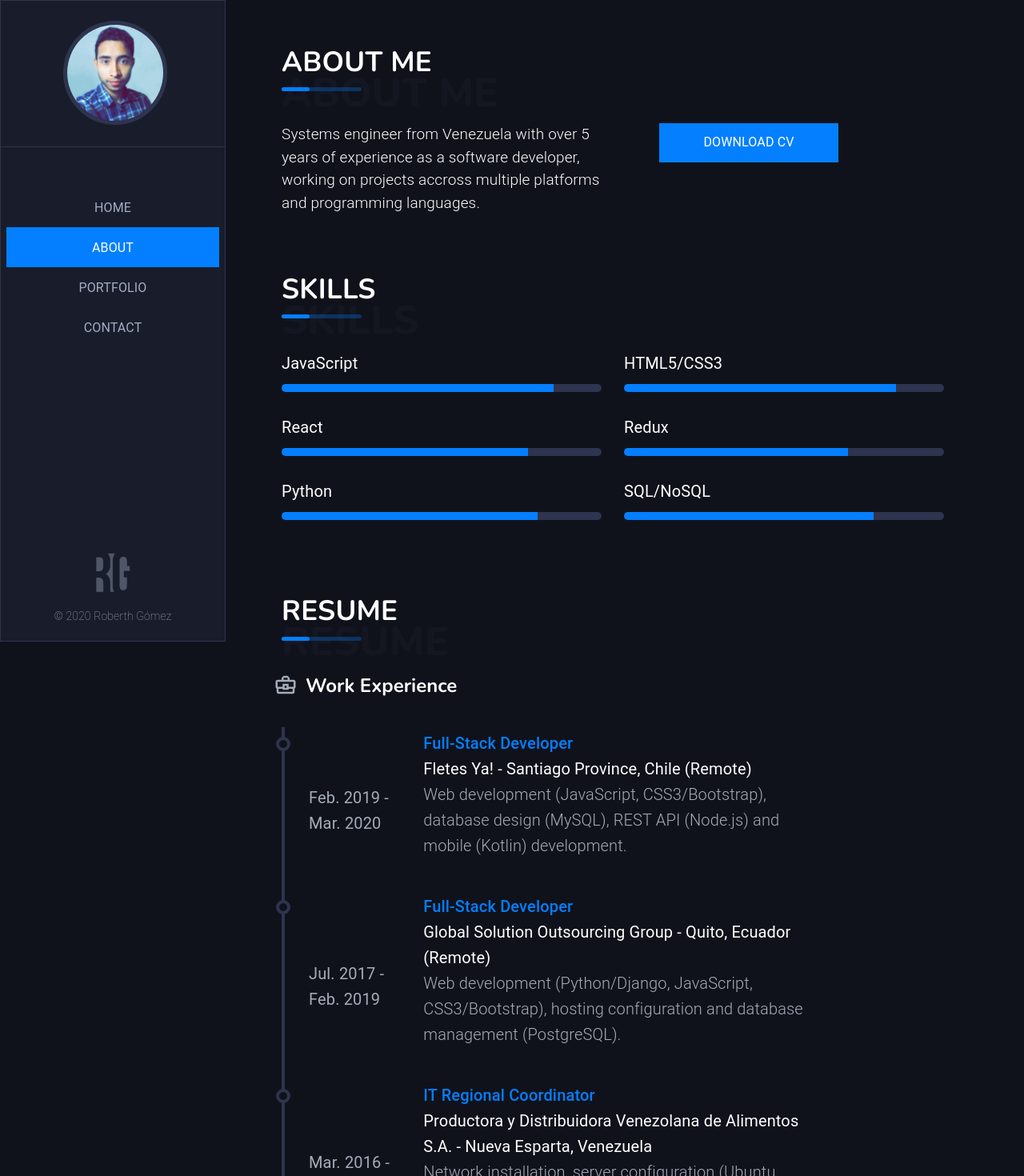
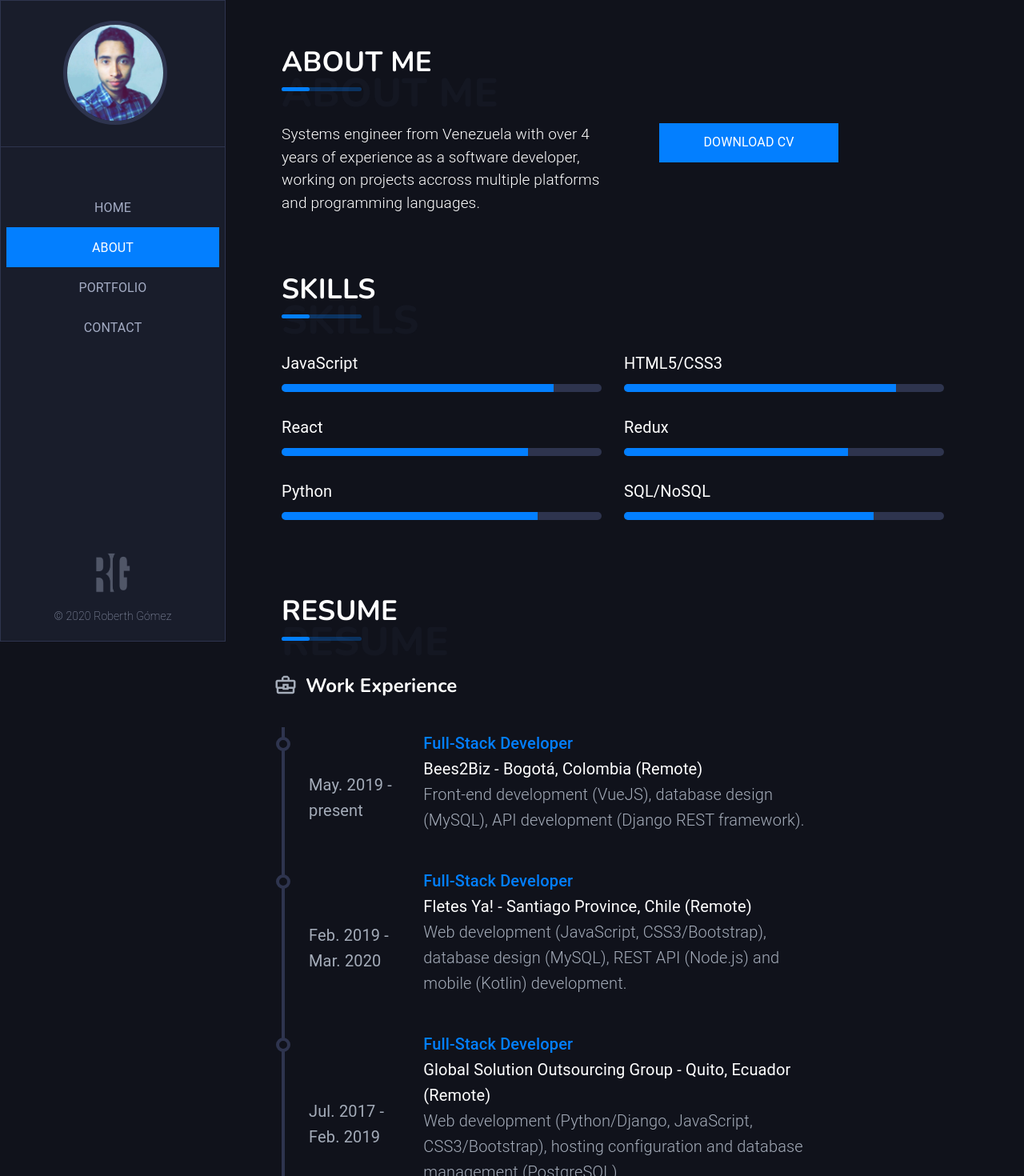
Before and after one commit to roberthdg/Portfolio-NextJS, a Next.js app: page /about in a window 1280 px wide. Shown: the top 1470 px of the page at 80% size. Built offline with nearby package versions, Linux system fonts and the light colour scheme.

Commit message:
updated resume info

```diff
--- a/components/content/About.js
+++ b/components/content/About.js
@@ -14,7 +14,7 @@ const Content = () => {
     <Grid container spacing={1}>
       <Grid container item xs={11} lg={6}>
         <span className='about'>
-          Systems engineer from Venezuela with over 5 years of experience as a software developer,
+          Systems engineer from Venezuela with over 4 years of experience as a software developer,
           working on projects accross multiple platforms and programming languages.
         </span>
       </Grid>
--- a/components/content/Resume.js
+++ b/components/content/Resume.js
@@ -11,6 +11,7 @@ const subtitleStyle = {fontWeight:'700', fontFamily: "'Nunito', sans-serif", mar
 const iconStyle = {color: 'rgb(164,172,185)', fontSize: '30', position:'absolute', marginLeft: '-10px'}
 
 const workExperience = [
+  {year: 'May. 2019 - present', title: 'Full-Stack Developer', name: 'Bees2Biz - Bogotá, Colombia (Remote)', description: 'Front-end development (VueJS), database design (MySQL), API development (Django REST framework).'},
   {year: 'Feb. 2019 - Mar. 2020', title: 'Full-Stack Developer', name: 'Fletes Ya! - Santiago Province, Chile (Remote)', description: 'Web development (JavaScript, CSS3/Bootstrap), database design (MySQL), REST API (Node.js) and mobile (Kotlin) development.'},
   {year: 'Jul. 2017 - Feb. 2019', title: 'Full-Stack Developer', name: 'Global Solution Outsourcing Group - Quito, Ecuador (Remote)', description: 'Web development (Python/Django, JavaScript, CSS3/Bootstrap), hosting configuration and database management (PostgreSQL).'},
   {year: 'Mar. 2016 - Apr. 2017', title: 'IT Regional Coordinator', name: 'Productora y Distribuidora Venezolana de Alimentos S.A. - Nueva Esparta, Venezuela', description: 'Network installation, server configuration (Ubuntu server), database management, systems testing and supervision.'},
```
